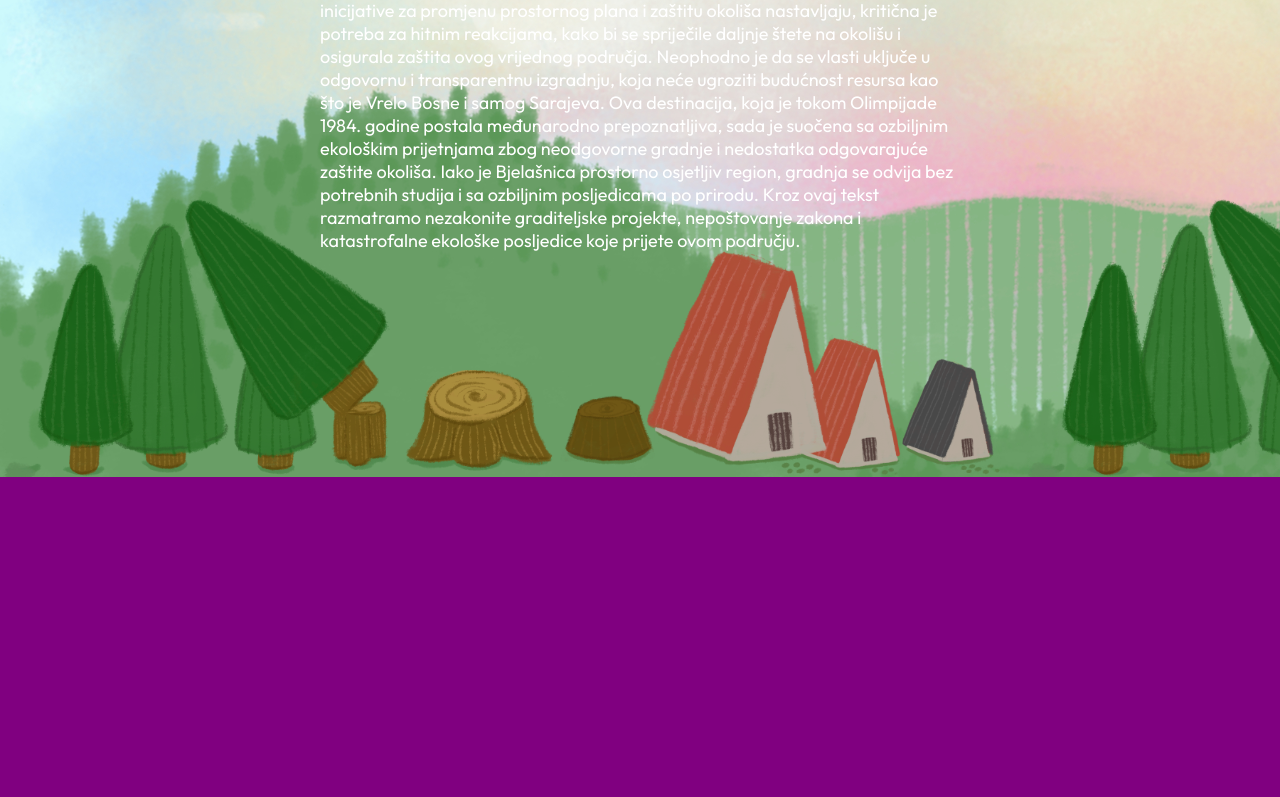
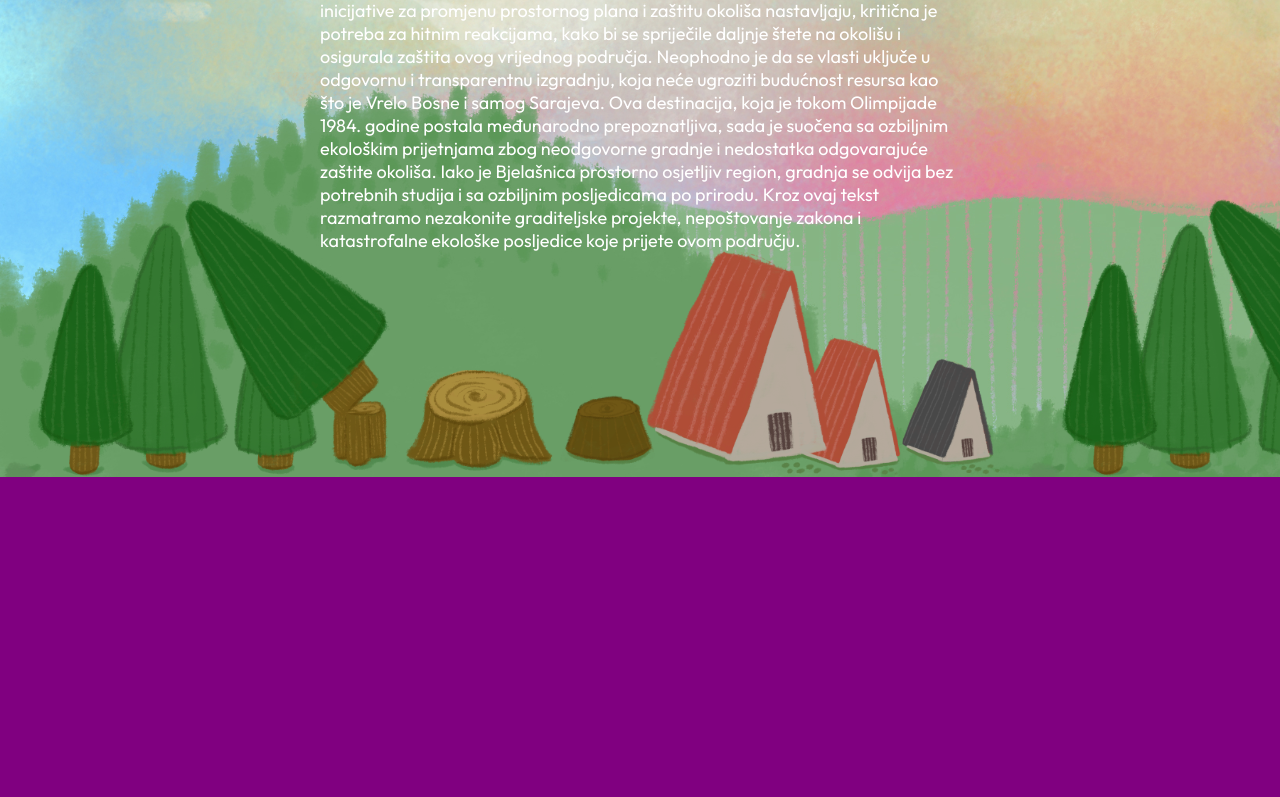
Before and after one commit to Zlatanius/Annela-Stranica, a plain HTML site: page index.html in a window 1280 px wide. Shown: the part 323-1120 px from the top of the page. Drawn offline with Linux system fonts and the light colour scheme.

Commit message:
Promjenjena pozadina

```diff
--- a/index.css
+++ b/index.css
@@ -35,7 +35,7 @@
   position: fixed;
   width: 200%;
   height: 100%;
-  background: url("./pozadina\ mm.jpg") repeat-x;
+  background: url("./pozadina\ mm\ dva.jpg") repeat-x;
   background-size: contain;
   z-index: 0;
 }
```
Also changed, not shown: pozadina mm dva.jpg (added).
